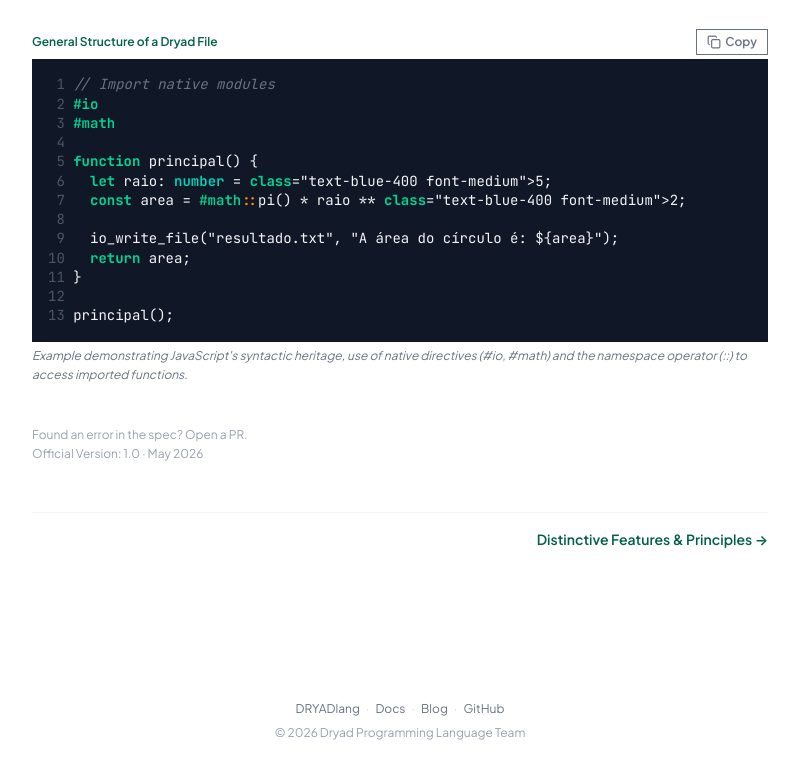
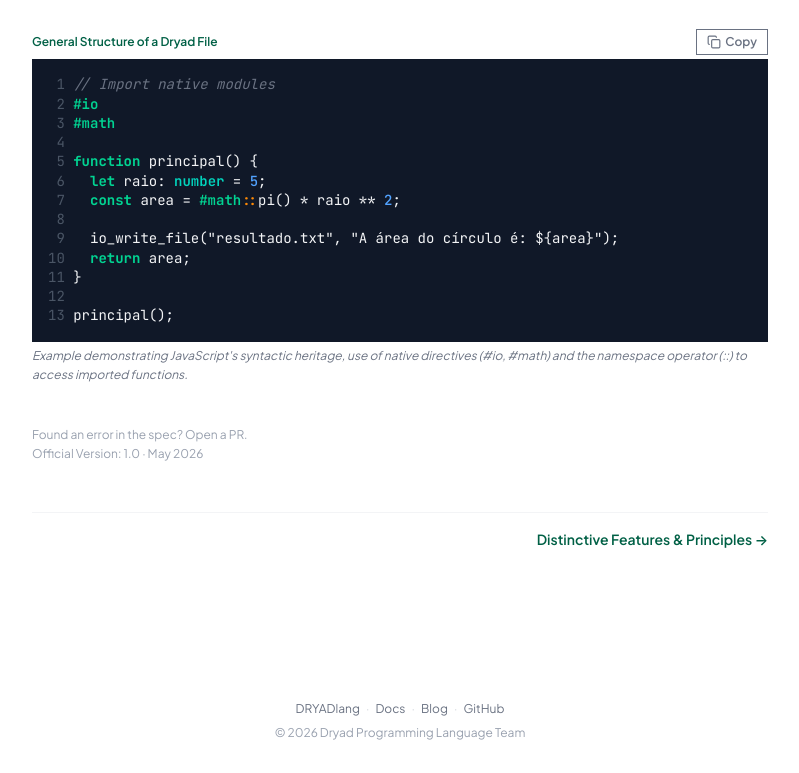
Before and after one commit to dryadlang/dryadlangrepo-website, an Astro site: page /docs/introducao-e-filosofia in a window 1280 px wide. Shown: the part 897-1670 px from the top of the page, without its empty margins (240-1039 px from the left). Built offline with nearby package versions, Linux system fonts and the light colour scheme; Astro itself is replaced by a stand-in of ours.

Commit message:
fix: syntax highlighting CSS leaking into code blocks - replace sequential regex with single-pass approach

```diff
--- a/src/components/DocContent.astro
+++ b/src/components/DocContent.astro
@@ -27,13 +27,18 @@ function renderHighlightedCode(code: string): string {
       commentPart = line.substring(commentIdx);
     }
 
-    const rawHtml = content
-      .replace(/([0-9]+\.?[0-9]*|0x[0-9A-Fa-f]+|0b[01]+|0o[0-7]+)/g, '<span class="text-blue-400 font-medium">$1</span>')
-      .replace(/\b(let|const|function|fn|class|extends|constructor|super|this|static|public|private|protected|import|export|match|thread|mutex|try|catch|finally|throw|return|async|await)\b/g, '<span class="text-emerald-400 font-bold">$1</span>')
-      .replace(/\b(number|string|bool|null|any|void|extern)\b/g, '<span class="text-teal-400 font-semibold">$1</span>')
-      .replace(/\b(true|false)\b/g, '<span class="text-amber-400 font-bold">$1</span>')
-      .replace(/(#[a-zA-Z_]+)/g, '<span class="text-emerald-400 font-semibold">$1</span>')
-      .replace(/(::)/g, '<span class="text-orange-400 font-bold">$1</span>');
+    const rawHtml = content.replace(
+      /(\b(?:let|const|function|fn|class|extends|constructor|super|this|static|public|private|protected|import|export|match|thread|mutex|try|catch|finally|throw|return|async|await)\b)|(\b(?:number|string|bool|null|any|void|extern)\b)|(\b(?:true|false)\b)|(#[a-zA-Z_]+)|(::)|([0-9]+\.?[0-9]*|0x[0-9A-Fa-f]+|0b[01]+|0o[0-7]+)/g,
+      (match, keyword, typeKw, boolVal, nativeDir, namespace, number) => {
+        if (keyword) return `<span class="text-emerald-400 font-bold">${match}</span>`;
+        if (typeKw)  return `<span class="text-teal-400 font-semibold">${match}</span>`;
+        if (boolVal) return `<span class="text-amber-400 font-bold">${match}</span>`;
+        if (nativeDir) return `<span class="text-emerald-400 font-semibold">${match}</span>`;
+        if (namespace) return `<span class="text-orange-400 font-bold">${match}</span>`;
+        if (number) return `<span class="text-blue-400 font-medium">${match}</span>`;
+        return match;
+      }
+    );
 
     const lineNum = `<span class="text-gray-600 select-none">${String(idx + 1).padStart(2)}</span> `;
     const codeHtml = rawHtml + (commentPart ? `<span class="text-gray-500 italic">${commentPart}</span>` : "");
```
